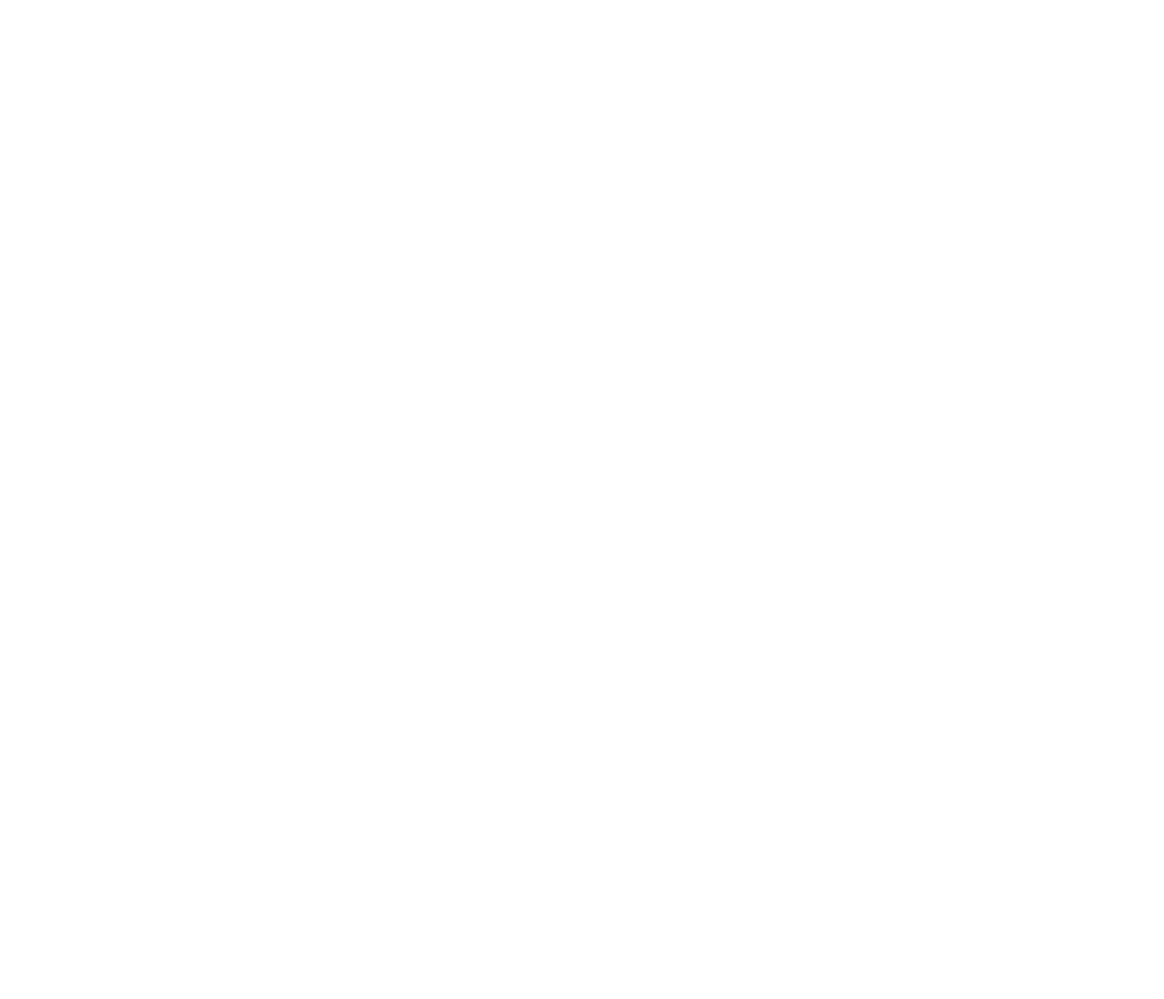
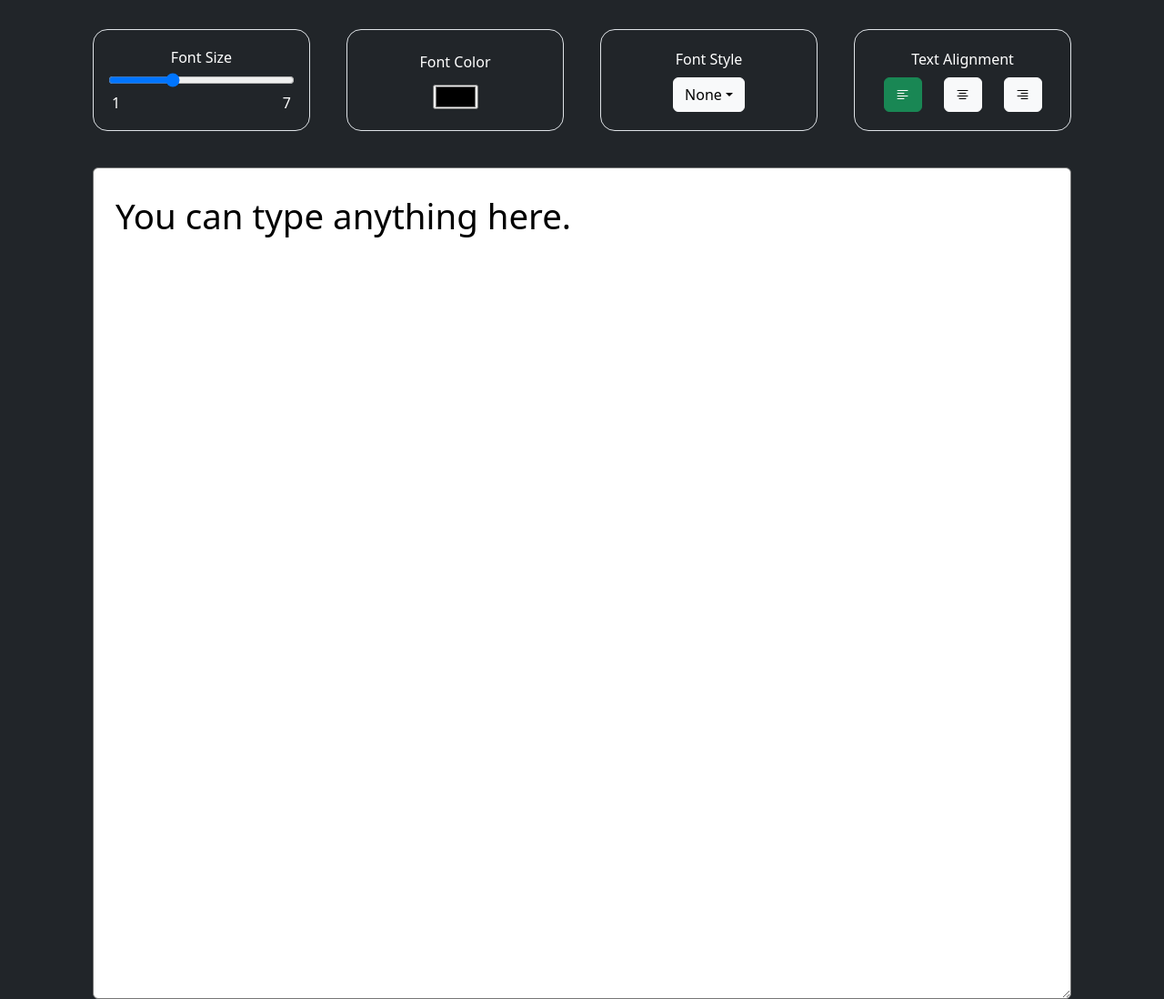
Before and after one commit to bugsdev2/fontFormatting, a website: page index.html in a window 1280 px wide. Shown: the whole page at 91% size. Before the commit the page ends 800 px from the top, so only its background shows below. Drawn offline with nearby package versions, Linux system fonts and the light colour scheme.

Commit message:
Added functionality for font size, font color and text alignment

```diff
--- a/index.html
+++ b/index.html
@@ -5,9 +5,73 @@
   <meta name="viewport" content="width=device-width, initial-scale=1.0">
   <meta http-equiv="X-UA-Compatible" content="ie=edge">
   <title>Font Formatting Demo</title>
-  <style src=""></style>
+  <link rel="stylesheet" href="https://cdn.jsdelivr.net/npm/bootstrap-icons@1.11.1/font/bootstrap-icons.css">
+  <link href="https://cdn.jsdelivr.net/npm/bootstrap@5.3.2/dist/css/bootstrap.min.css" rel="stylesheet" integrity="sha384-T3c6CoIi6uLrA9TneNEoa7RxnatzjcDSCmG1MXxSR1GAsXEV/Dwwykc2MPK8M2HN" crossorigin="anonymous">
+  <link rel="stylesheet" href="style.css" />
 </head>
-<body>
+<body class="bg-dark text-white">
+  <div class="container-lg p-4">
+	<div class="row">
+		<div class="col-md-3">
+			<div id="fs-container" class="d-flex flex-column justify-content-around align-items-center p-3 m-2 border rounded-4">
+				<label for="fs">Font Size</label>
+				<input class="w-100" type="range" name="font_size" id="fs" min="1" max="7" value="3"/>
+				<div class="d-flex w-100 justify-content-between px-1">
+					<span>1</span>
+					<span>7</span>
+				</div>
+			</div>
+		</div>
+		<div class="col">
+			<div id="fc-container" class="d-flex flex-column justify-content-around align-items-center p-3 m-2 border rounded-4">
+				<label for="fs">Font Color</label>
+				<input type="color" id="fc"/>
+			</div>
+		</div>
+		<div class="col">
+			<div id="fstyle-container" class="d-flex flex-column justify-content-around align-items-center p-3 m-2 border rounded-4">
+				<label for="fs">Font Style</label>
+				<div class="dropdown">
+					<button class="dropdown-toggle btn btn-light" data-bs-toggle="dropdown">None</button>
+					<ul class="dropdown-menu">
+						<li class="dropdown-item">None</li>
+						<li class="dropdown-item"><b>Bold</b></li>
+						<li class="dropdown-item"><i>Italics</i></li>
+						<li class="dropdown-item"><u>Underline</u></li>
+						<li class="dropdown-item"><del>Strike Through</del></li>
+						<li class="dropdown-item"><mark>Highlight</mark></li>
+					</ul>
 
+				</div>
+<!--
+				<select name="font_style" id="font-style">
+					<option value="none">None</option>
+					<option value="bold">Bold</option>
+					<option value="italics">Italics</option>
+					<option value="underline">Underline</option>
+				</select>
+-->
+			</div>
+		</div>
+		<div class="col">
+			<div id="ta-container" class="d-flex flex-column justify-content-around align-items-center p-3 m-2 border rounded-4">
+				<label>Text Alignment</label>
+				<div class="fs-2 d-flex gap-4">
+					<span class="bi bi-text-left btn btn-success" id="left"></span>
+					<span class="bi bi-text-center btn btn-light" id="center"></span>
+					<span class="bi bi-text-right btn btn-light" id="right"></span>
+				</div>
+			</div>
+		</div>
+	</div>
+  <div class="row mt-4 p-2">
+	<div class="col">
+		<textarea name="text-area" id="text-area" class="w-100 rounded p-4" rows="15">You can type anything here.</textarea>
+	</div>
+  </div>
+
+  </div>
+  <script type="text/javascript" src="script.js"></script>
+  <script src="https://cdn.jsdelivr.net/npm/bootstrap@5.3.2/dist/js/bootstrap.bundle.min.js" integrity="sha384-C6RzsynM9kWDrMNeT87bh95OGNyZPhcTNXj1NW7RuBCsyN/o0jlpcV8Qyq46cDfL" crossorigin="anonymous"></script>
 </body>
 </html>
--- /dev/null
+++ b/script.js
@@ -0,0 +1,50 @@
+const textArea = document.querySelector('textarea');
+
+const fontSize = document.getElementById('fs');
+const fontColor = document.getElementById('fc');
+const textAlignButtons = document.querySelectorAll('#ta-container span');
+
+// font size change
+fontSize.addEventListener('input', changeFontSize)
+function changeFontSize(){
+	textArea.style.setProperty('font-size', `calc(${fontSize.value} * 0.8rem)`);
+}
+///////////////////
+
+// font color change
+fontColor.addEventListener('change', changeFontColor);
+function changeFontColor(){
+	textArea.style.setProperty('color', fontColor.value);
+}
+////////////////////
+
+// text alignment change
+textAlignButtons.forEach(button => {
+	button.addEventListener('click', changeAlignment);
+})
+function changeAlignment(e){
+	textAlignButtons.forEach(button => {
+		if(button.getAttribute('id') === e.target.getAttribute('id')){
+			button.classList.remove('btn-light');
+			button.classList.add('btn-success');
+			textArea.style.setProperty('text-align', button.getAttribute('id'));
+		} else {
+			button.classList.remove('btn-success');
+			button.classList.add('btn-light');
+		}
+	});
+}
+////////////////////////
+
+// font style change
+
+////////////////////
+
+// setting styles on pageload
+function defaultStyles(){
+	textArea.style.setProperty('font-size', `calc(${fontSize.value} * 0.8rem)`);
+	textArea.style.setProperty('color', fontColor.value);
+}
+
+defaultStyles();
+/////////////////////////////
--- /dev/null
+++ b/style.css
@@ -0,0 +1,10 @@
+#fs-container,
+#fc-container,
+#fstyle-container,
+#ta-container {
+	height: 7rem;
+}
+
+#ta-container input {
+	appearance: none;
+}
```
Also changed, not shown: 1 other file.
